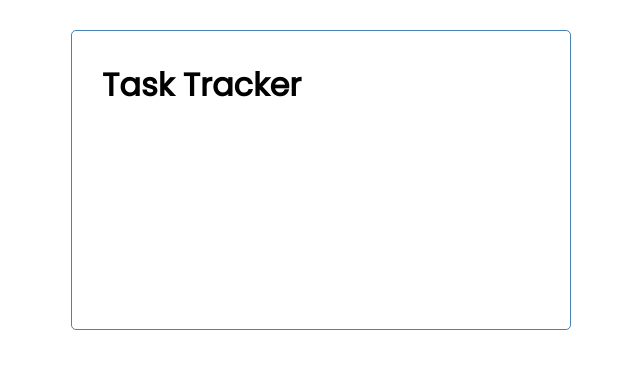
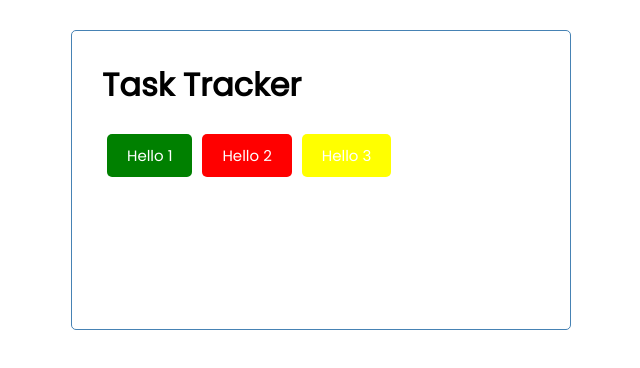
Before and after one commit to ruchiragoswami/react-task-tracker, a React (Create React App) app in the folder task-tracker/: page / in a window 1280 px wide. Shown: the top 368 px of the page, without its empty margins (319-959 px from the left). Built offline with nearby package versions, Linux system fonts and the light colour scheme.

Commit message:
docs: button.js created
resusable component button made

```diff
--- a/task-tracker/src/App.js
+++ b/task-tracker/src/App.js
@@ -1,4 +1,5 @@
 import Header from './compnents/Header';
+import Button from "./compnents/Button";
 
 function App() {
   const name = "Brad";
@@ -8,6 +9,9 @@ function App() {
     <div className = "container" >
 
       <Header />
+      <Button color="green" text="Hello 1"/>
+      <Button color="red" text="Hello 2" />
+      <Button color="yellow" text="Hello 3"/>
 
     </div>
 
--- /dev/null
+++ b/task-tracker/src/compnents/Button.js
@@ -0,0 +1,11 @@
+// import React from 'react'
+
+const Button = ({color, text}) => {
+    return (
+    <button  style={{backgroundColor : color}} className="btn">
+            {text}
+        </button>
+    )
+}
+
+export default Button
--- a/task-tracker/src/compnents/Header.js
+++ b/task-tracker/src/compnents/Header.js
@@ -2,12 +2,12 @@
 
 const Header = ({title}) => {
     return (
-        <div>
+        <header className ='header'>
             <h1> {title} </h1>
+            {/* <button className='btn'> Add </button> */}
 
-            {/* <h2> This is {props.title} </h2> */}
+        </header>
 
-        </div>
 
 
     )
```
